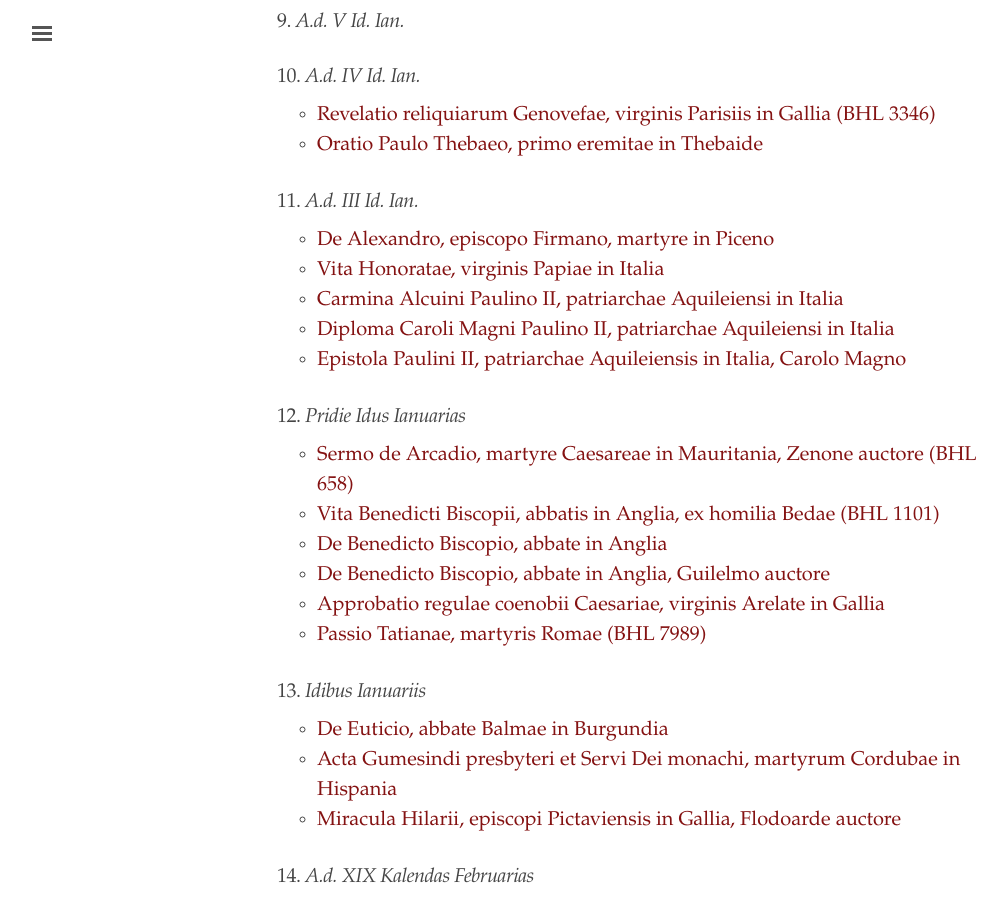
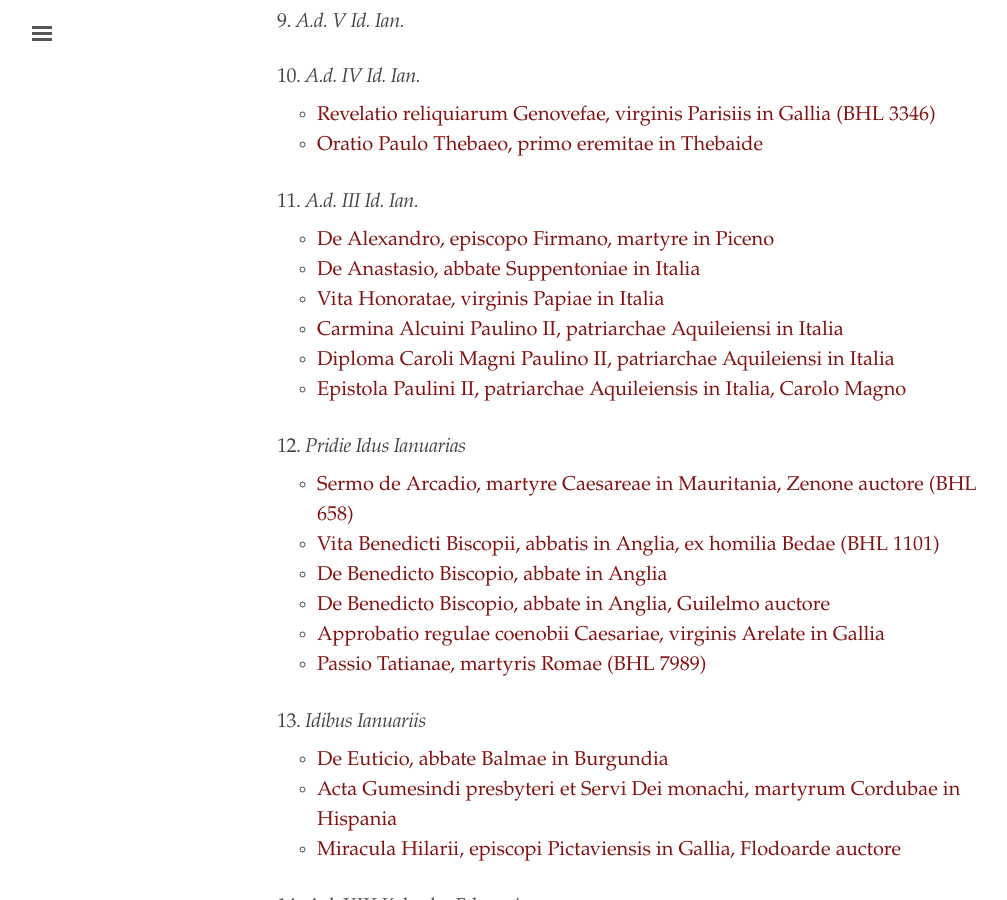
Before and after one commit to cjkoepke1/latin-hagiography, a Jekyll site: the page built from index.md, in a window 1280 px wide and 900 px high, scrolled down 1600 px. Shown: the whole window, without its empty margins (3-1010 px from the left). Built offline with Jekyll 4.4.1, drawn with Linux system fonts in a browser that asks for light colours.

Commit message:
Added De Anastasio abbate

```diff
--- a/index.md
+++ b/index.md
@@ -65,6 +65,7 @@ title: "Latin Hagiography"
 ### 11. *A.d. III Id. Ian.*
 
 - [De Alexandro, episcopo Firmano, martyre in Piceno](https://cjkoepke1.github.io/latin-hagiography/texts/de-alexandro-firmano/)
+- [De Anastasio, abbate Suppentoniae in Italia](https://cjkoepke1.github.io/latin-hagiography/texts/de-anastasio-abbate/)
 - [Vita Honoratae, virginis Papiae in Italia](https://cjkoepke1.github.io/latin-hagiography/texts/vita-honoratae/)
 - [Carmina Alcuini Paulino II, patriarchae Aquileiensi in Italia](https://cjkoepke1.github.io/latin-hagiography/texts/carmina-alcuini-paulino/)
 - [Diploma Caroli Magni Paulino II, patriarchae Aquileiensi in Italia](https://cjkoepke1.github.io/latin-hagiography/texts/diploma-caroli-magni-paulino/)
```
